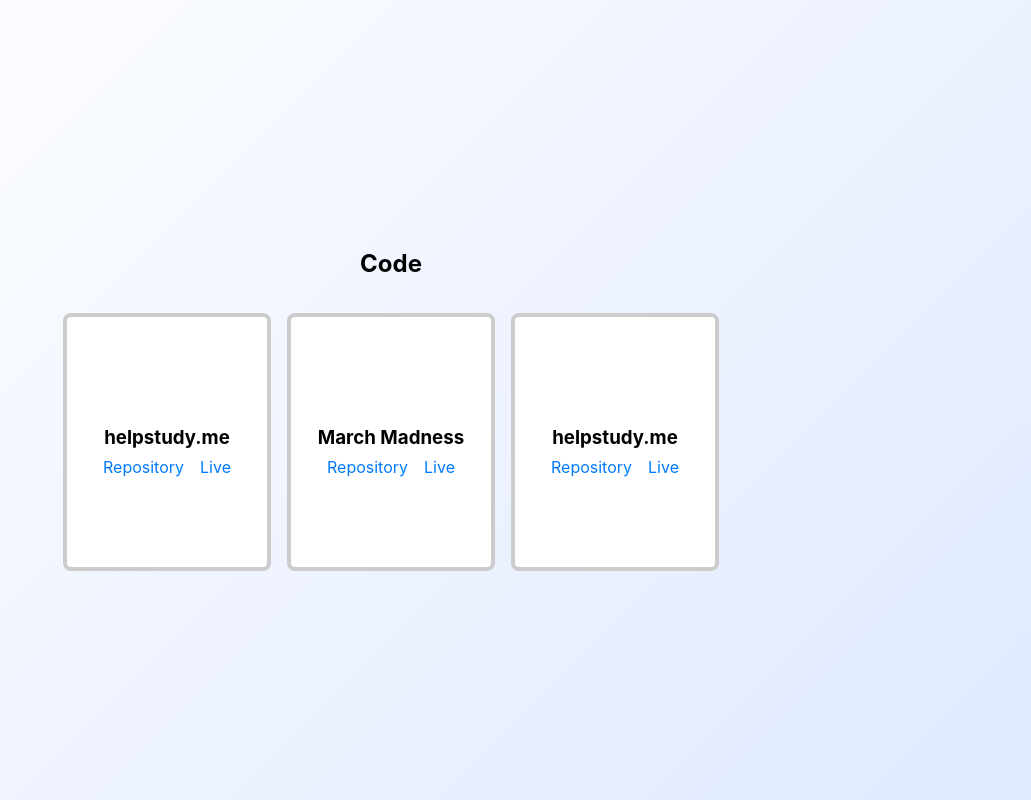
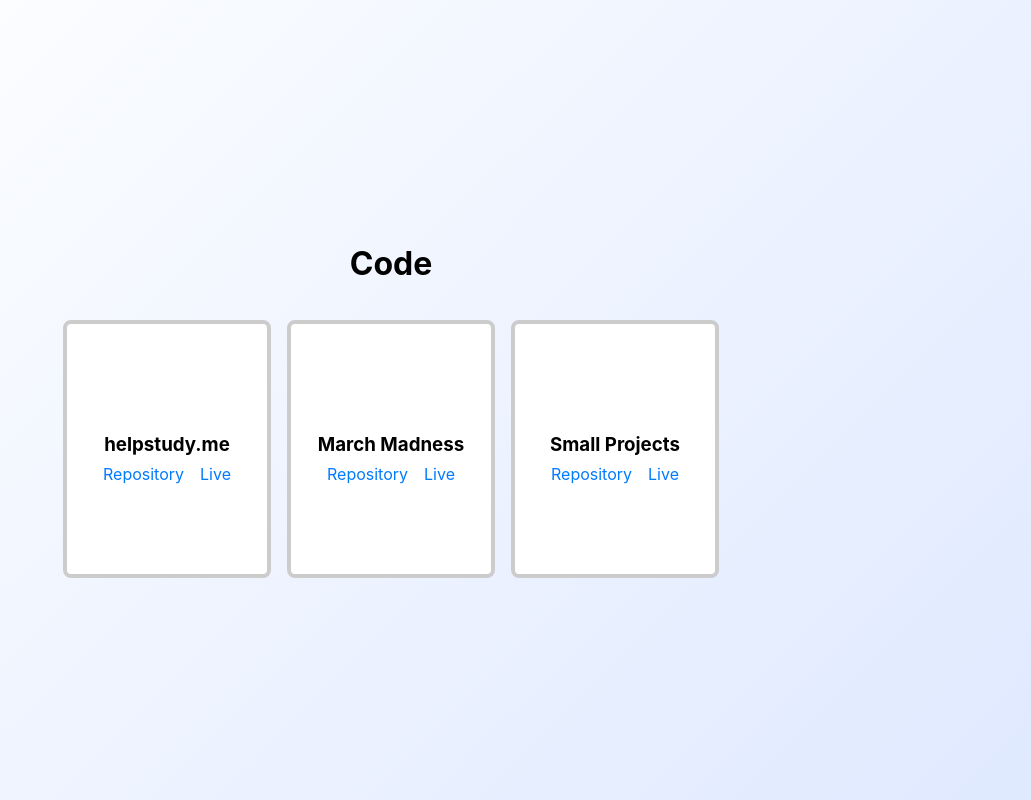
Before and after one commit to liamkernan/liamkernanonline, a React (Create React App) app: page /code in a window 1280 px wide. Shown: the whole page, without its empty margins (249-1280 px from the left). Built offline with nearby package versions, Linux system fonts and the light colour scheme.

Commit message:
new format

```diff
--- a/src/pages/CodePage.js
+++ b/src/pages/CodePage.js
@@ -13,16 +13,15 @@ const projects = [
     repo: "https://github.com/liamkernan/MarchMadness",
   },
     {
-        title: "helpstudy.me",
-        repo: "https://github.com/liamkernan/HELPSTUDYME",
-        live: "https://helpstudy.me"
+        title: "Small Projects",
+        repo: "https://github.com/liamkernan/SmallProjects",
     }
 ];
 
 function CodePage() {
   return (
     <div className="page-container">
-      <h2>Code</h2>
+      <h1>Code</h1>
       <div className="projects-grid">
         {projects.map((project) => (
           <div key={project.title} className="project-card">
```
